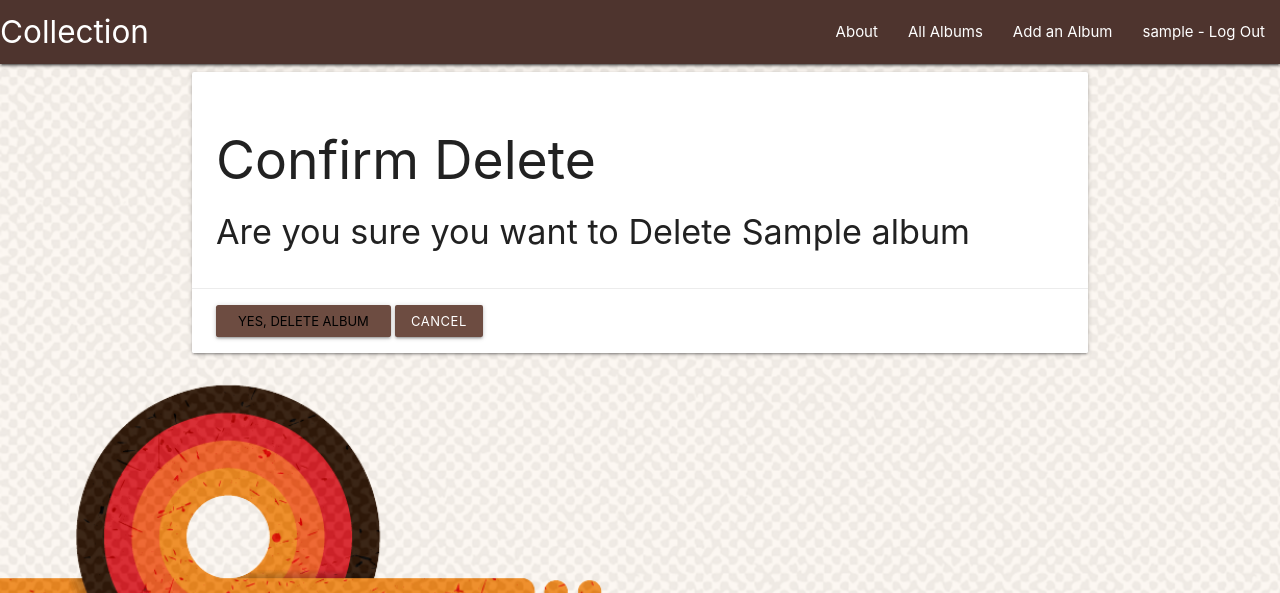
After one commit to JaySecurity/MusicCatalogue, a Django app: page /albums/1/delete in a window 1280 px wide. The commit adds this page. Shown: the top 593 px of the page. Run offline with Django 3.2, Linux system fonts and the light colour scheme; a user stored in the database is signed in; tables that the repository leaves empty hold one stand-in row (values such as "Sample post").

Commit message:
add Delete Album path, view and confirm template

```diff
--- a/main_app/models.py
+++ b/main_app/models.py
@@ -1,5 +1,6 @@
 from django.contrib.auth.models import User
 from django.db import models
+from django.urls import reverse
 
 # Create your models here.
 
@@ -30,6 +31,9 @@ class Album(models.Model):
   def __str__(self):
     return f"Artist: {self.artist_name} Album: {self.title}"
 
+  def get_absolute_url(self):
+    return reverse('albums_detail', kwargs={'pk': self.id} )
+
 class Track(models.Model):
   name = models.CharField(max_length=100)
   album = models.ForeignKey(Album, on_delete=models.CASCADE)
--- /dev/null
+++ b/main_app/templates/main_app/album_confirm_delete.html
@@ -0,0 +1,19 @@
+{% extends 'base.html' %}
+<!-- prettier-ignore -->
+{% block content %}
+<div class="col s12 m6">
+  <div class="card">
+    <div class="card-content">
+      <h2>Confirm Delete</h2>
+      <h4>Are you sure you want to Delete {{album.title}}</h4>
+    </div>
+    <div class="card-action">
+      <form action="{% url 'albums_delete' album.id %}" method="post">
+        {%csrf_token%}
+        <input class="waves-effect waves-light btn-small brown darken-1 white-text" type="submit" value="Yes, Delete Album">
+        <a class="waves-effect waves-light btn-small brown darken-1" href="{%url 'albums_detail' album.id %}">Cancel</a>
+      </form>
+    </div>
+  </div>
+</div>
+{% endblock %}
--- a/main_app/templates/main_app/album_detail.html
+++ b/main_app/templates/main_app/album_detail.html
@@ -27,7 +27,7 @@
         </div>
         <div class="card-action">
           <a href="{%url 'albums_update' album.id %}">Edit</a>
-          <a href="#" class="right">Delete</a>
+          <a href="{% url 'albums_delete' album.id %}" class="right">Delete</a>
         </div>
       </div>
     </div>
--- a/main_app/urls.py
+++ b/main_app/urls.py
@@ -10,4 +10,5 @@ urlpatterns = [
     path('albums/add', views.AlbumAdd.as_view(), name = 'albums_add'),
     path('albums/<int:pk>/', views.AlbumDetail.as_view(), name = 'albums_detail'),
     path('albums/<int:pk>/edit', views.AlbumUpdate.as_view(), name = 'albums_update'),
+    path('albums/<int:pk>/delete', views.AlbumDelete.as_view(), name = 'albums_delete'),
 ]
--- a/main_app/views.py
+++ b/main_app/views.py
@@ -89,3 +89,8 @@ class AlbumAdd(LoginRequiredMixin, CreateView):
 class AlbumUpdate(LoginRequiredMixin, UpdateView):
   model = Album
   fields = ['title', 'artist_name', 'genre', 'format', 'description']
+
+
+class AlbumDelete(LoginRequiredMixin, DeleteView):
+  model=Album
+  success_url = '/albums/'
```
